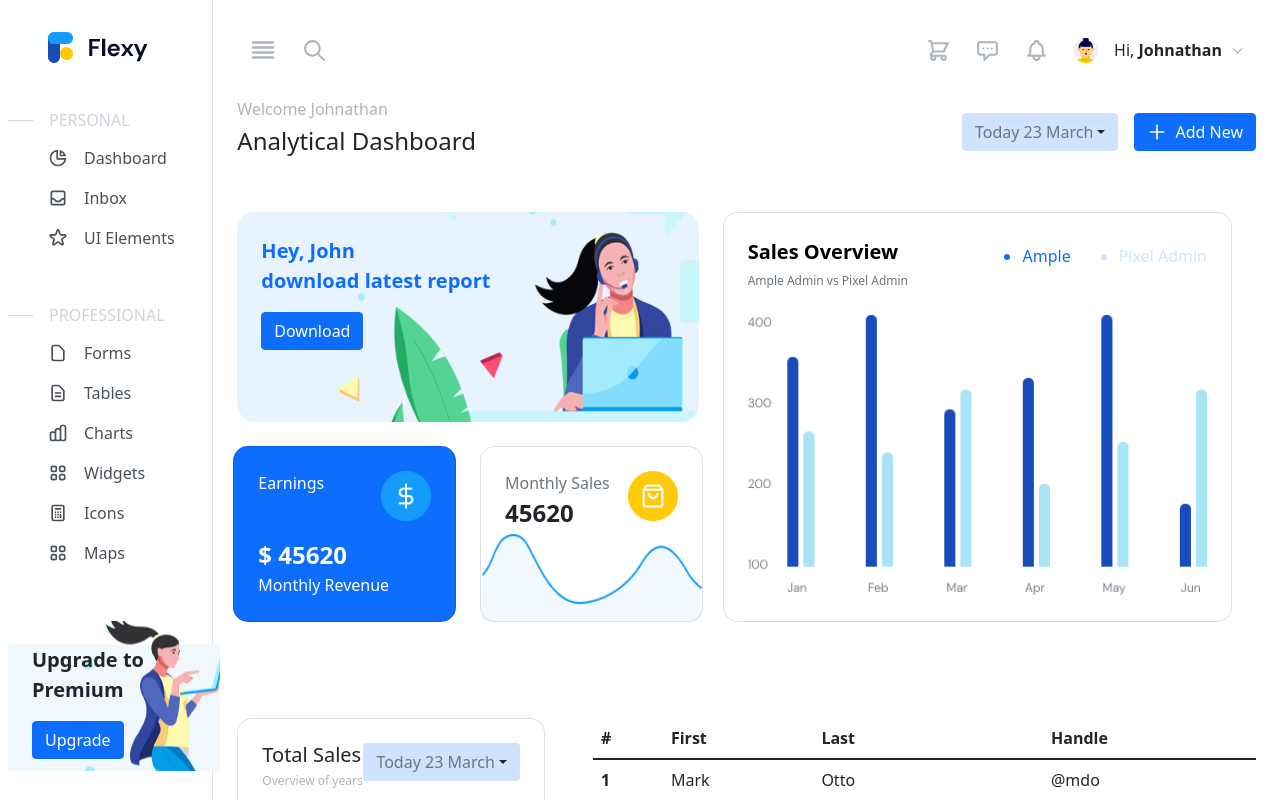
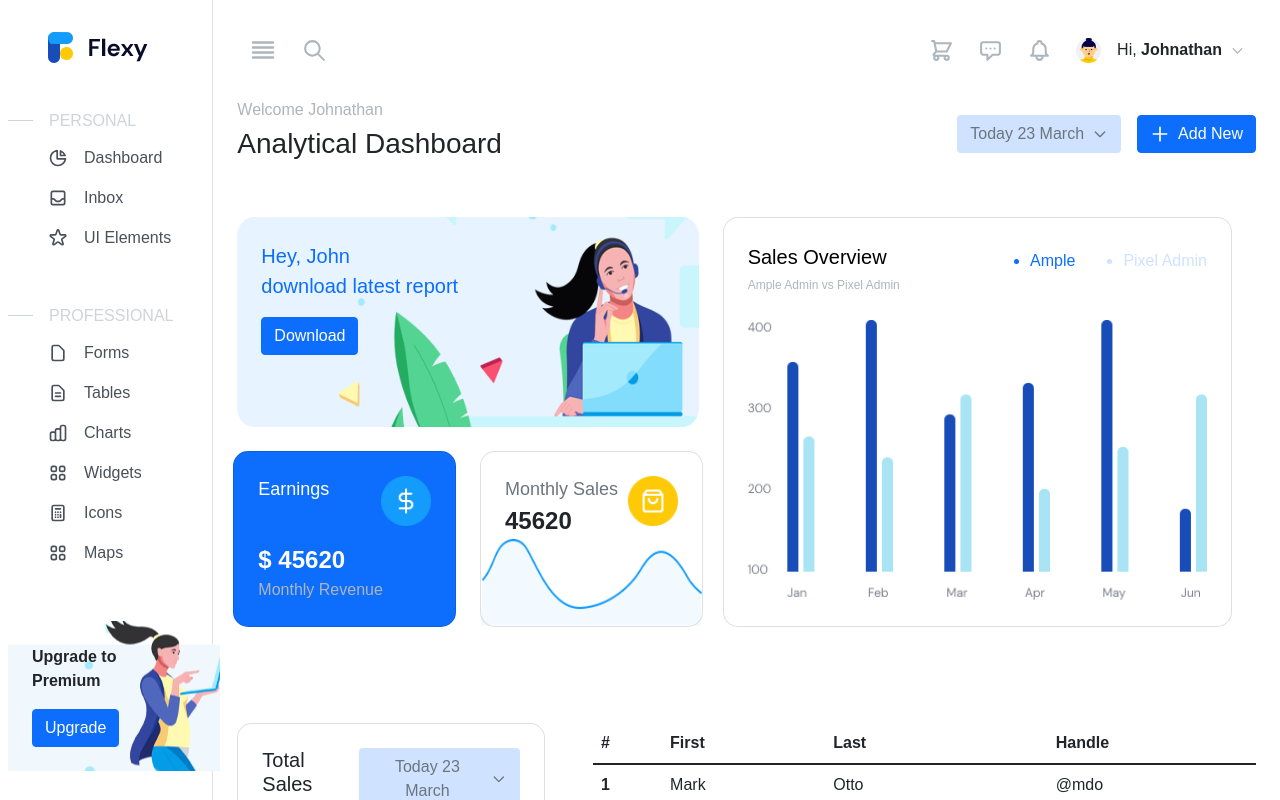
Before and after one commit to Aman-RM/vue3-bootstrap, a Vue app: page / in a window 1280 px wide. Shown: the top 800 px of the page. Built offline with nearby package versions, Linux system fonts and the light colour scheme.

Commit message:
feat: fonts added

```diff
--- a/src/App.vue
+++ b/src/App.vue
@@ -13,4 +13,8 @@ export default {
 .text-indigo {
     color: var(--bs-indigo);
 }
+.dm-sans {
+  font-family: 'DM Sans', sans-serif;
+}
+@import url('https://fonts.googleapis.com/css2?family=DM+Sans:ital,wght@0,400;0,500;0,700;1,400;1,700&display=swap');
 </style>
--- a/src/components/SiteSidebar.vue
+++ b/src/components/SiteSidebar.vue
@@ -47,7 +47,7 @@
       </ul>
 
       <div class="sidebar-footer-bg mb-5 ms-2 d-none d-md-block">
-        <p class="fs-5 text-dark fw-bold ps-4 pt-4">Upgrade to <br> Premium</p>
+        <p class="fs-6 text-dark fw-bold ps-4 pt-4">Upgrade to <br> Premium</p>
         <div class="ps-4">
           <button type="button" class="btn btn-primary text-white">Upgrade</button>
         </div>
--- a/src/components/dashboard-partials/Sales&Earnings.vue
+++ b/src/components/dashboard-partials/Sales&Earnings.vue
@@ -3,7 +3,7 @@
     <div class="row w-100 g-5 row-cols-1 row-cols-sm-2">
       <div class="col w-50">
         <div class="report">
-            <p class="pt-4 fs-5 text-primary fw-bold ps-4">Hey, John <br> download latest report</p>
+            <p class="pt-4 fs-5 text-primary fw-thin ps-4">Hey, John <br> download latest report</p>
             <div class="ps-4">
               <button type="button" class="text-white btn btn-primary">Download</button>
             </div>
@@ -12,16 +12,16 @@
           <div class="row g-2">
             <div class="p-4 card bg-primary col me-4" style="border-radius: 15px;">
               <div class="mb-3 d-flex justify-content-between">
-                <label class="text-white">Earnings</label>
+                <label class="text-white" style="font-size: 18px;">Earnings</label>
                 <img src="assets/dollar.png" alt="dollar" style="height: 50px">
               </div>
               <label class="text-white fw-bold fs-4">$ 45620</label>
-              <span class="text-white">Monthly Revenue</span>
+              <span class="text-gray-500 fw-thin fs-6">Monthly Revenue</span>
             </div>
             <div class="p-4 bg-white card col position-relative" style="border-radius: 15px;">
               <div class="d-flex justify-content-between mb-3">
                 <div class="d-flex flex-column">
-                  <label class="text-secondary">Monthly Sales</label>
+                  <label class="text-secondary" style="font-size: 18px;">Monthly Sales</label>
                   <label class="text-dark fw-bold fs-4">45620</label>
                 </div>
                 <img src="assets/sales.png" alt="dollar" style="height: 50px">
@@ -34,8 +34,8 @@
       <div class="col card p-4 w-50" style="border-radius: 15px;">
         <div class="d-flex justify-content-between align-items-center">
           <div>
-            <p class="fs-5 text-black fw-bold mb-0">Sales Overview</p>
-            <label class="text-secondary" style="font-size: 12px">Ample Admin vs Pixel Admin</label>
+            <p class="fs-5 text-black fw-thin mb-0">Sales Overview</p>
+            <label class="text-gray-500" style="font-size: 12px">Ample Admin vs Pixel Admin</label>
           </div>
           <ul class="d-flex">
             <li class="text-primary me-5">Ample</li>
--- a/src/components/dashboard-partials/Sales&Performance.vue
+++ b/src/components/dashboard-partials/Sales&Performance.vue
@@ -4,12 +4,15 @@
       <div class="card p-4" style="border-radius: 15px;">
         <div class="d-flex justify-content-between border-bottom pb-3">
           <div>
-            <h3 class="text-dark fs-5 m-0">Total Sales</h3>
+            <h3 class="text-dark fs-5 m-0 fw-thin">Total Sales</h3>
             <label class="text-gray-500" style="font-size:12px;">Overview of years</label>
           </div>
           <div class="dropdown">
-            <button class="btn bg-blue-100 dropdown-toggle" type="button" id="dropdownMenuButton1" data-bs-toggle="dropdown" aria-expanded="false">
-            <span class="text-gray-600 fs-6">Today 23 March</span>
+            <button class="btn bg-blue-100" type="button" data-bs-toggle="dropdown" aria-expanded="false">
+              <div class="d-flex align-items-center">
+                <span class="text-gray-600 fs-6">Today 23 March</span>
+                <ChevronDownIcon class="text-gray-600 ms-2" style="height: 16px"  />
+              </div>
             </button>
             <ul class="dropdown-menu" aria-labelledby="dropdownMenuButton1">
               <li><a class="dropdown-item" href="#">Action</a></li>
@@ -26,9 +29,9 @@
           <img class="w-auto" src="assets/piechart.png" alt="pie">
         </div>
         <ul class="d-flex w-100 justify-content-between mt-5">
-          <li>2021</li>
-          <li>2020</li>
-          <li>2019</li>
+          <li class="text-primary"><span class="text-gray-600">2021</span></li>
+          <li class="text-blue-600"><span class="text-gray-600">2020</span></li>
+          <li class="text-warning"><span class="text-gray-600">2019</span></li>
         </ul>
       </div>
     </div>
@@ -65,3 +68,16 @@
     </div>
   </div>
 </template>
+
+
+<script>
+import {
+  ChevronDownIcon
+} from '@heroicons/vue/outline'
+
+export default {
+  components: {
+    ChevronDownIcon
+  }
+}
+</script>
--- a/src/dashboard/Dashboard.vue
+++ b/src/dashboard/Dashboard.vue
@@ -3,12 +3,15 @@
     <div class="d-flex flex-md-row flex-column justify-content-between align-items-center">
       <div class="text-md-start text-center">
         <h3 class="fs-6 text-gray-500">Welcome Johnathan</h3>
-        <h2 class="fs-4 text-dark">Analytical Dashboard</h2>
+        <h2 class="fs-3 text-dark">Analytical Dashboard</h2>
       </div>
       <div class="d-flex align-items-center mt-2 mt-md-0">
         <div class="dropdown">
-          <button class="btn bg-blue-100 dropdown-toggle" type="button" id="dropdownMenuButton1" data-bs-toggle="dropdown" aria-expanded="false">
-           <span class="text-gray-600 fs-6">Today 23 March</span>
+          <button class="btn bg-blue-100" type="button" data-bs-toggle="dropdown" aria-expanded="false">
+           <div class="d-flex align-items-center">
+            <span class="text-gray-600 fs-6">Today 23 March</span>
+            <ChevronDownIcon class="text-gray-600 ms-2" style="height: 16px"  />
+           </div>
           </button>
           <ul class="dropdown-menu" aria-labelledby="dropdownMenuButton1">
             <li><a class="dropdown-item" href="#">Action</a></li>
@@ -34,14 +37,16 @@
 import SalesEarning from '../components/dashboard-partials/Sales&Earnings.vue'
 import SalesPerformance from '../components/dashboard-partials/Sales&Performance.vue'
 import {
-	PlusIcon
+	PlusIcon,
+  ChevronDownIcon
 } from '@heroicons/vue/outline'
 
 export default {
   components: {
 		PlusIcon,
     SalesEarning,
-    SalesPerformance
+    SalesPerformance,
+    ChevronDownIcon
   }
 }
 </script>
--- a/src/layouts/LayoutDashboard.vue
+++ b/src/layouts/LayoutDashboard.vue
@@ -1,5 +1,5 @@
 <template>
-    <div class="d-flex">
+    <div class="d-flex dm-sans">
         <sidebar />
         <div class="w-100">
             <Header />
```
